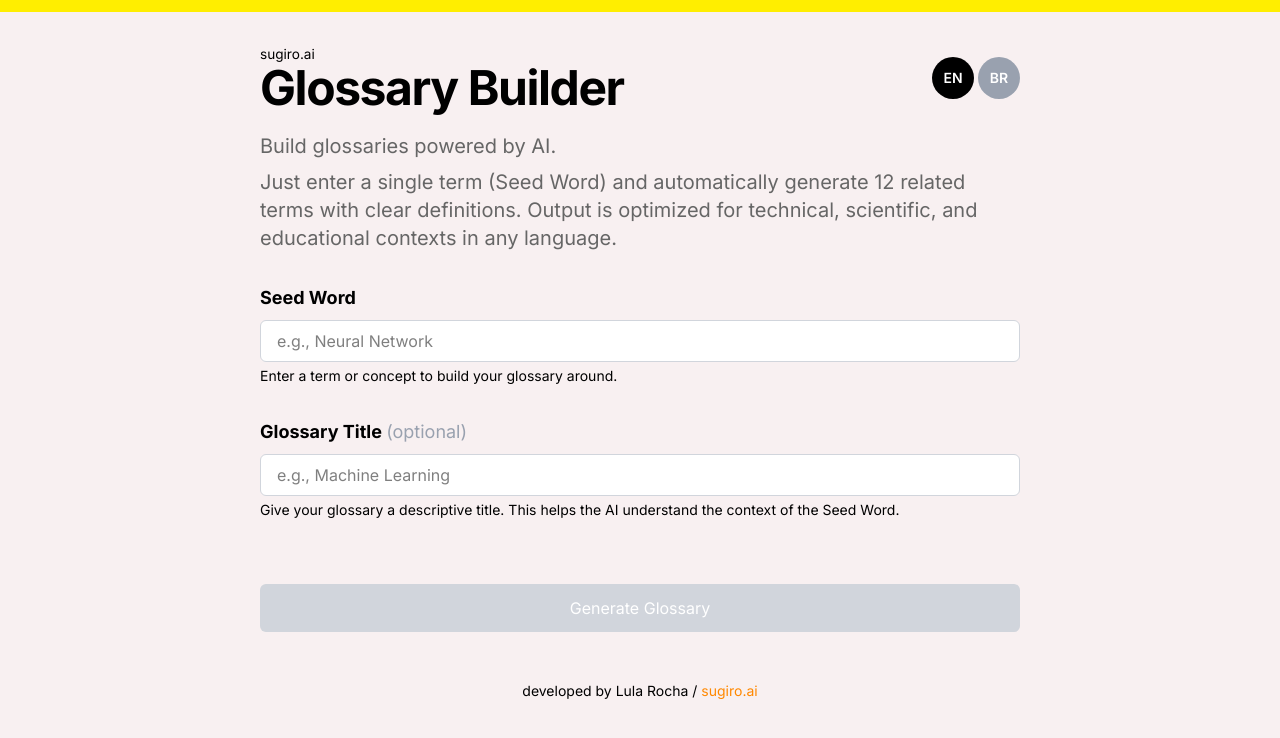
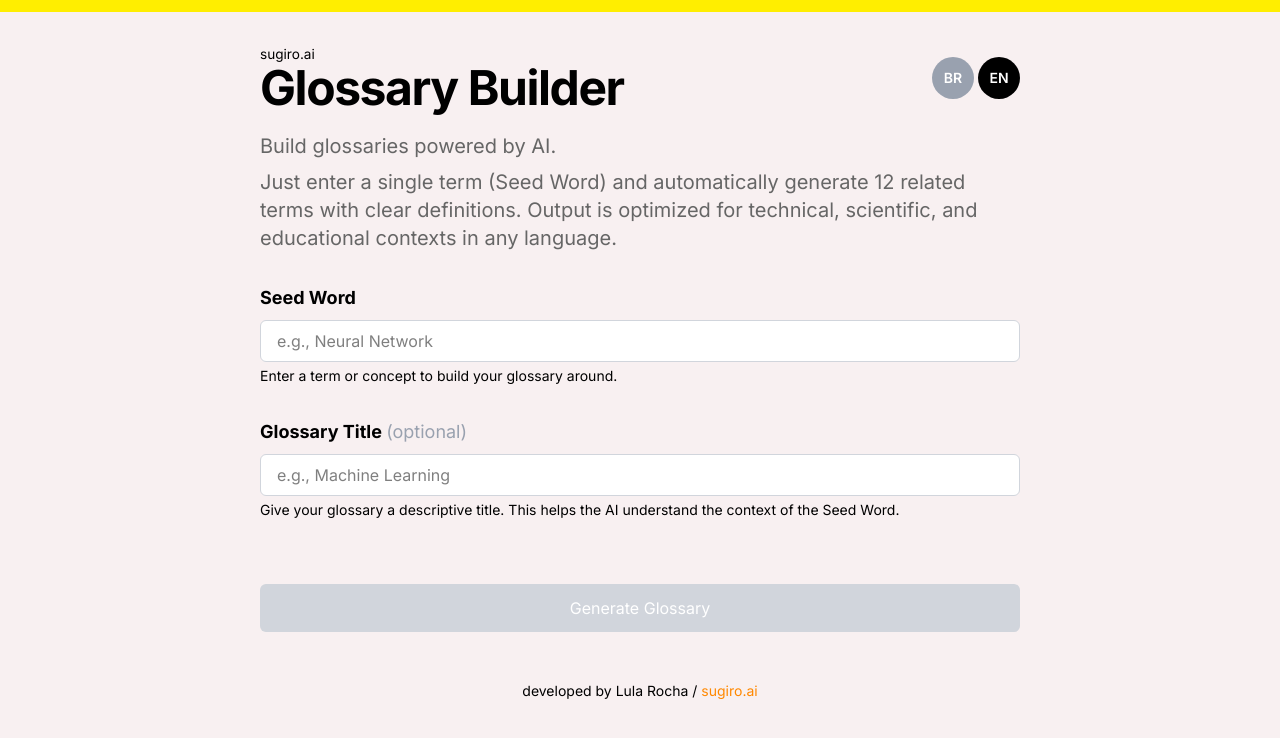
Before and after one commit to lularocha/glossary-builder, a React (Vite) app: page / in a window 1280 px wide. Shown: the top 738 px of the page. Built offline with nearby package versions, Linux system fonts and the light colour scheme.

Commit message:
Swap language switcher button order to BR then EN
Co-Authored-By: Claude Opus 4.8 <noreply@anthropic.com>
Claude-Session: https://claude.ai/code/session_01QzLj3t73kFvX3yHwjHN37z

```diff
--- a/src/components/LanguageToggle.tsx
+++ b/src/components/LanguageToggle.tsx
@@ -25,19 +25,19 @@ export const LanguageToggle: React.FC<LanguageToggleProps> = ({
   return (
     <div className={`flex gap-1 ${className}`}>
       <button
+        onClick={() => setLanguage("pt")}
+        className={getButtonClasses("pt")}
+        aria-label="Português"
+      >
+        BR
+      </button>
+      <button
         onClick={() => setLanguage("en")}
         className={getButtonClasses("en")}
         aria-label="English"
       >
         EN
       </button>
-      <button
-        onClick={() => setLanguage("pt")}
-        className={getButtonClasses("pt")}
-        aria-label="Português"
-      >
-        BR
-      </button>
     </div>
   );
 };
```
